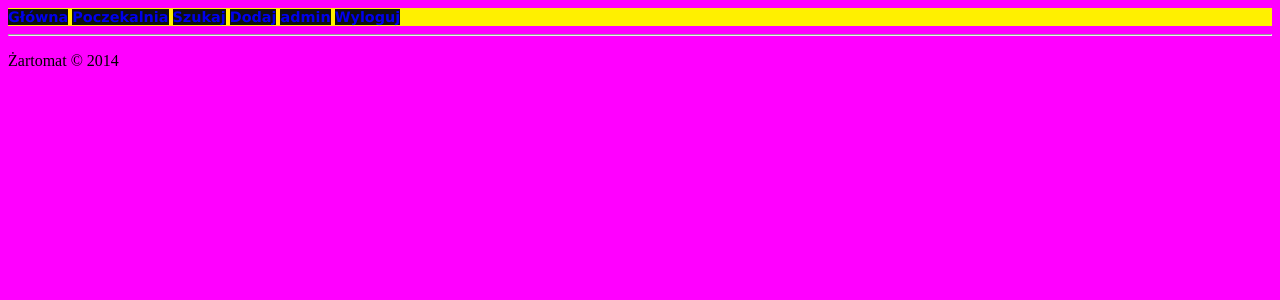
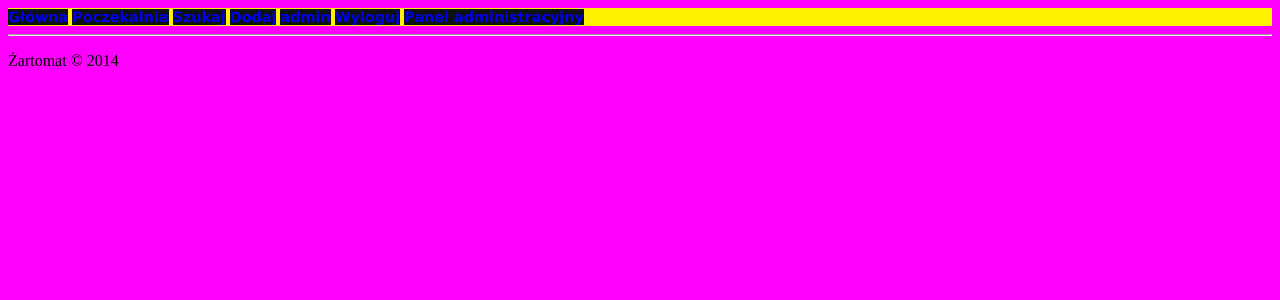
Before and after one commit to KwarcPL/joke, a Django app: page / in a window 1280 px wide. Shown: the top 300 px of the page. Run offline with Django 3.2, Linux system fonts and the light colour scheme; a user stored in the database is signed in; parts of the project's set-up code (start-up, migrations or seed data) failed here and were passed over.

Commit message:
link do panelu administracyjnego

```diff
--- a/joke/joke/templates/base.html
+++ b/joke/joke/templates/base.html
@@ -12,8 +12,11 @@
     {% else %}
 
     <a class="button" href="/logout">Dodaj</a>    <a class="button" href="/profile">{{user}}</a> <a class="button"  href="/logout">Wyloguj</a>
+        {% if user == 'admin' %}
+        <a class="button" href="/admin">Panel administracyjny</a>
+        {% endif %}
+
     {% endif %}
-
 
 </div>
 </head>
```
